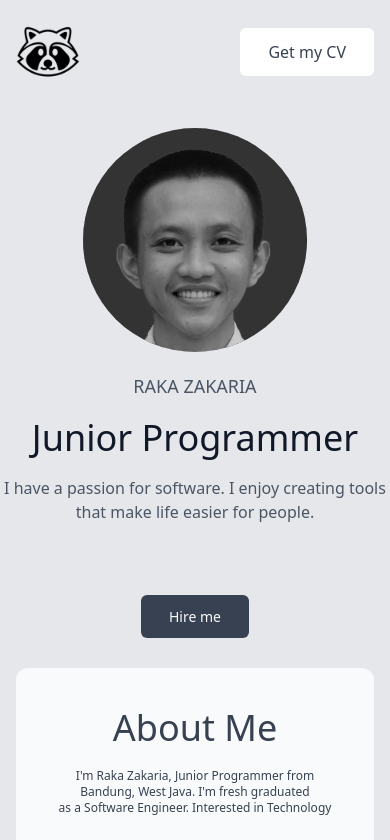
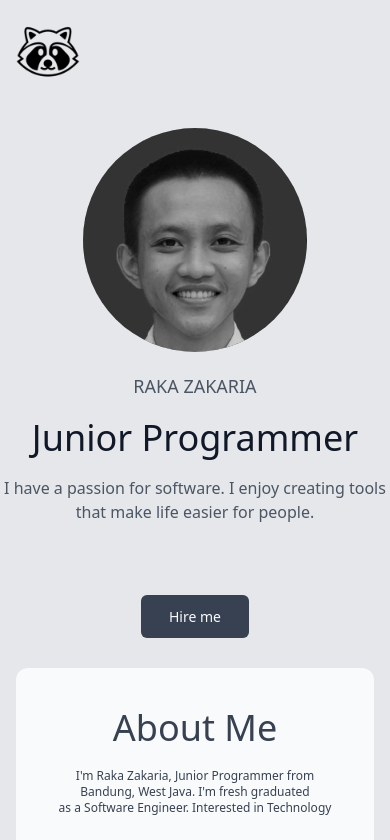
Before and after one commit to mrz-f0Th/Portfolio, a Vue app: page / in a window 390 px wide. Shown: the top 840 px of the page. Built offline with nearby package versions, Linux system fonts and the light colour scheme.

Commit message:
display mobile

```diff
--- a/src/components/Navbar.vue
+++ b/src/components/Navbar.vue
@@ -14,9 +14,9 @@
                     <li><router-link to="/contact" class="mx-5 hover:border-b-2 border-gray-700">Contact Us</router-link></li>
                 </ul>
 
-                <button
+                <!-- <button
                     class="px-7 py-3 md:px-9 md:py-4 bg-white font-medium md:font-semibold text-gray-700 text-md rounded-md hover:bg-gray-700 hover:text-white transition ease-linear duration-500">
-                    <a href="cv.jpeg" download="CV_RakaZakaria">Get my CV</a></button>
+                    <a href="cv.jpeg" download="CV_RakaZakaria">Get my CV</a></button> -->
             </nav>
 
 
```
